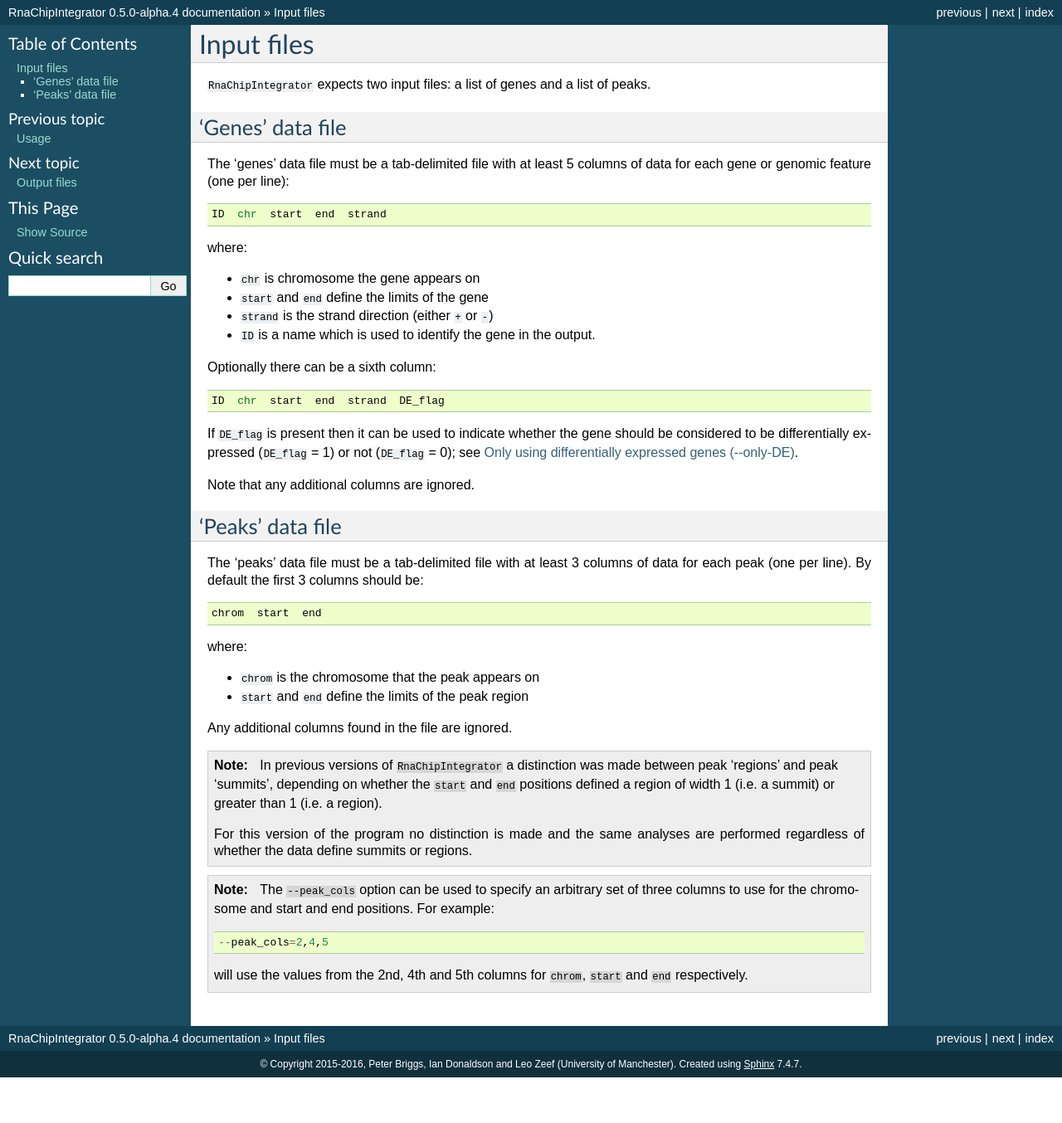
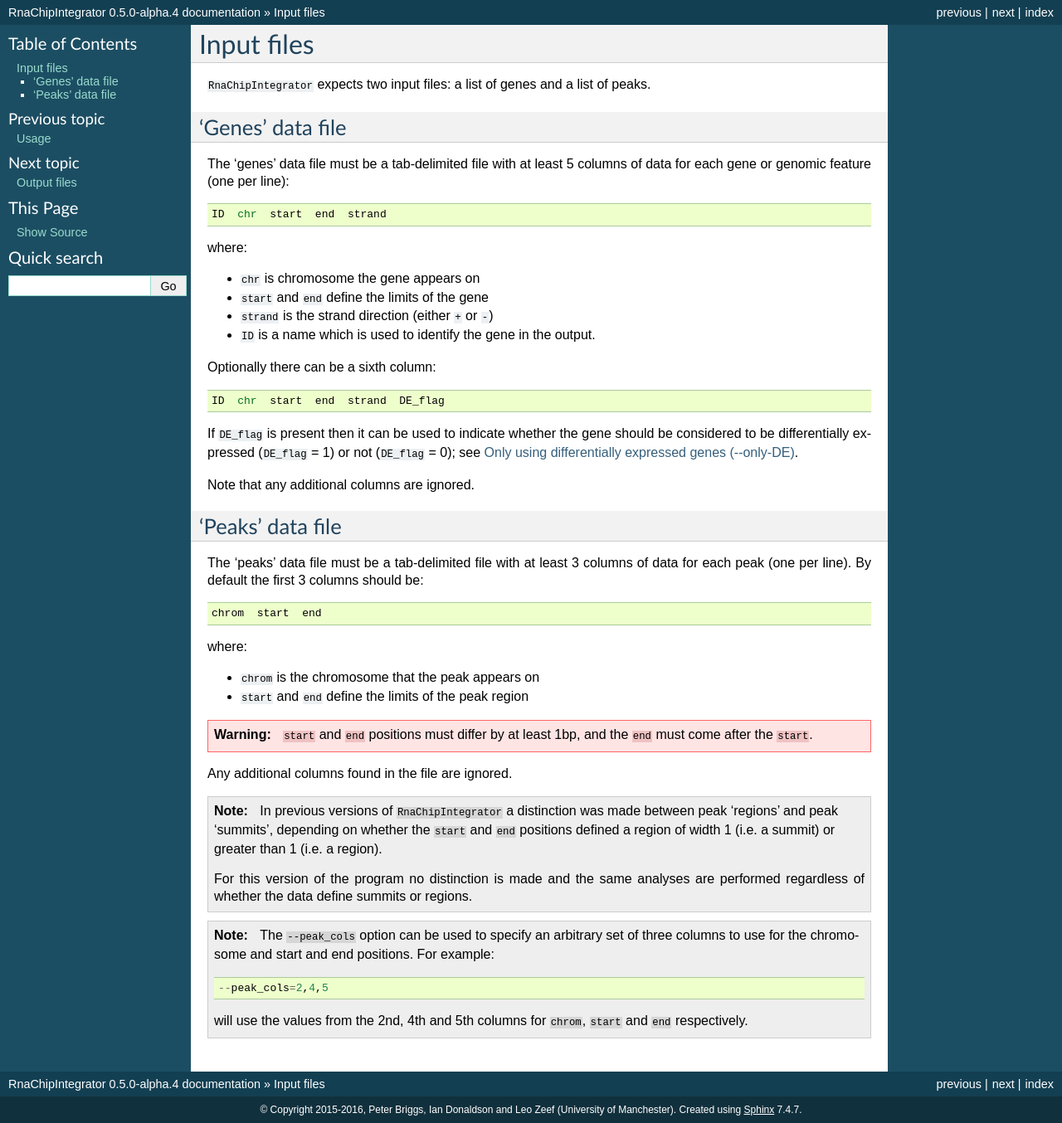
Before and after one commit to fls-bioinformatics-core/RnaChipIntegrator, a Sphinx documentation site: the page built from docs/inputs.rst, in a window 1280 px wide. Shown: the whole page at 83% size. Built offline with Sphinx 7.4.7, drawn with Linux system fonts in a browser that asks for light colours; before the commit the page ends 1299 px from its top, so only the background shows below that.

Commit message:
Update the documentation for peak 'start' and 'end' positions (issue #28).

```diff
--- a/docs/inputs.rst
+++ b/docs/inputs.rst
@@ -49,6 +49,11 @@ where:
 * ``chrom`` is the chromosome that the peak appears on
 * ``start`` and ``end`` define the limits of the peak region
 
+.. warning::
+
+   ``start`` and ``end`` positions must differ by at least 1bp,
+   and the ``end`` must come after the ``start``.
+
 Any additional columns found in the file are ignored.
 
 .. note::
```
